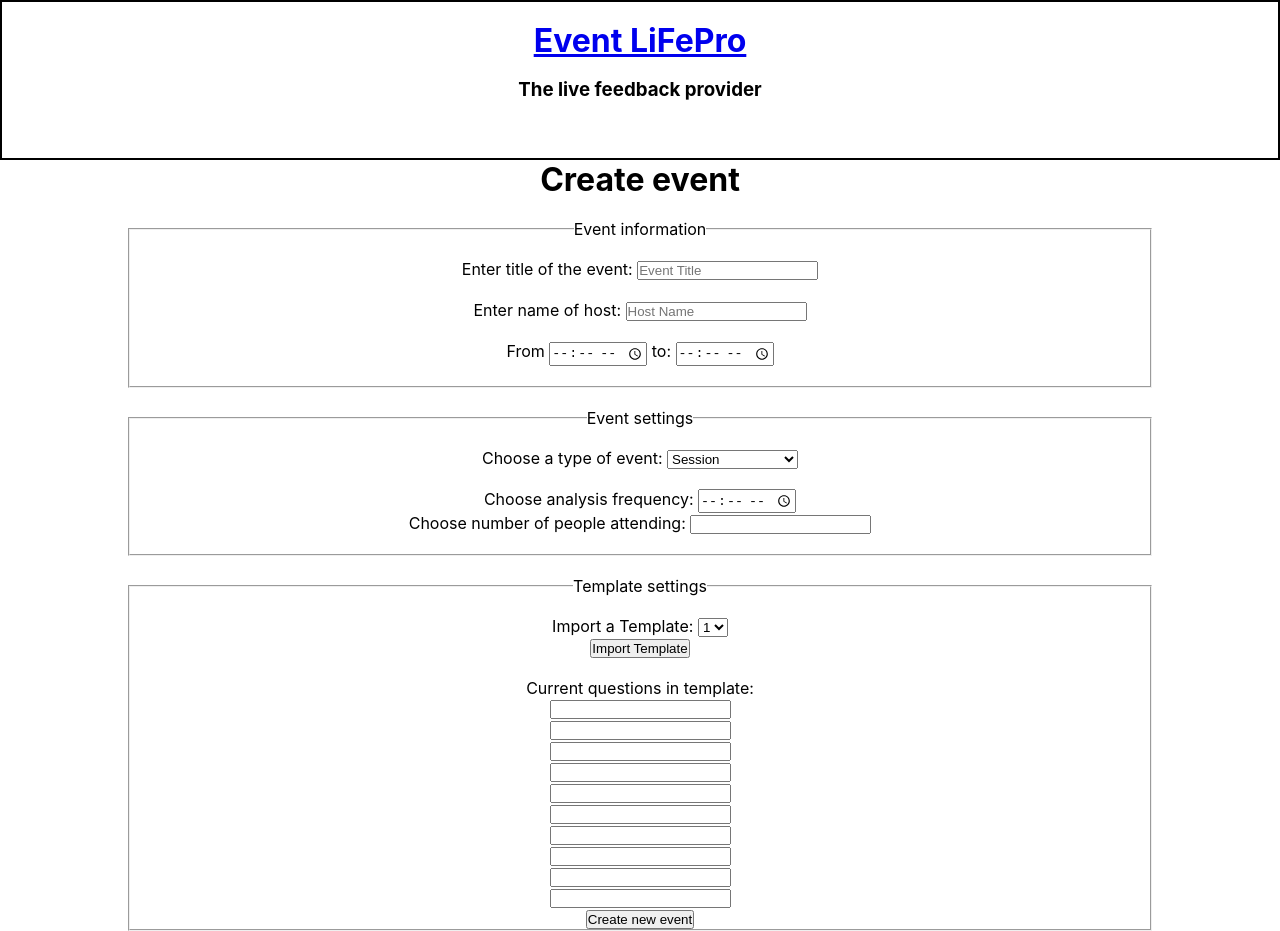
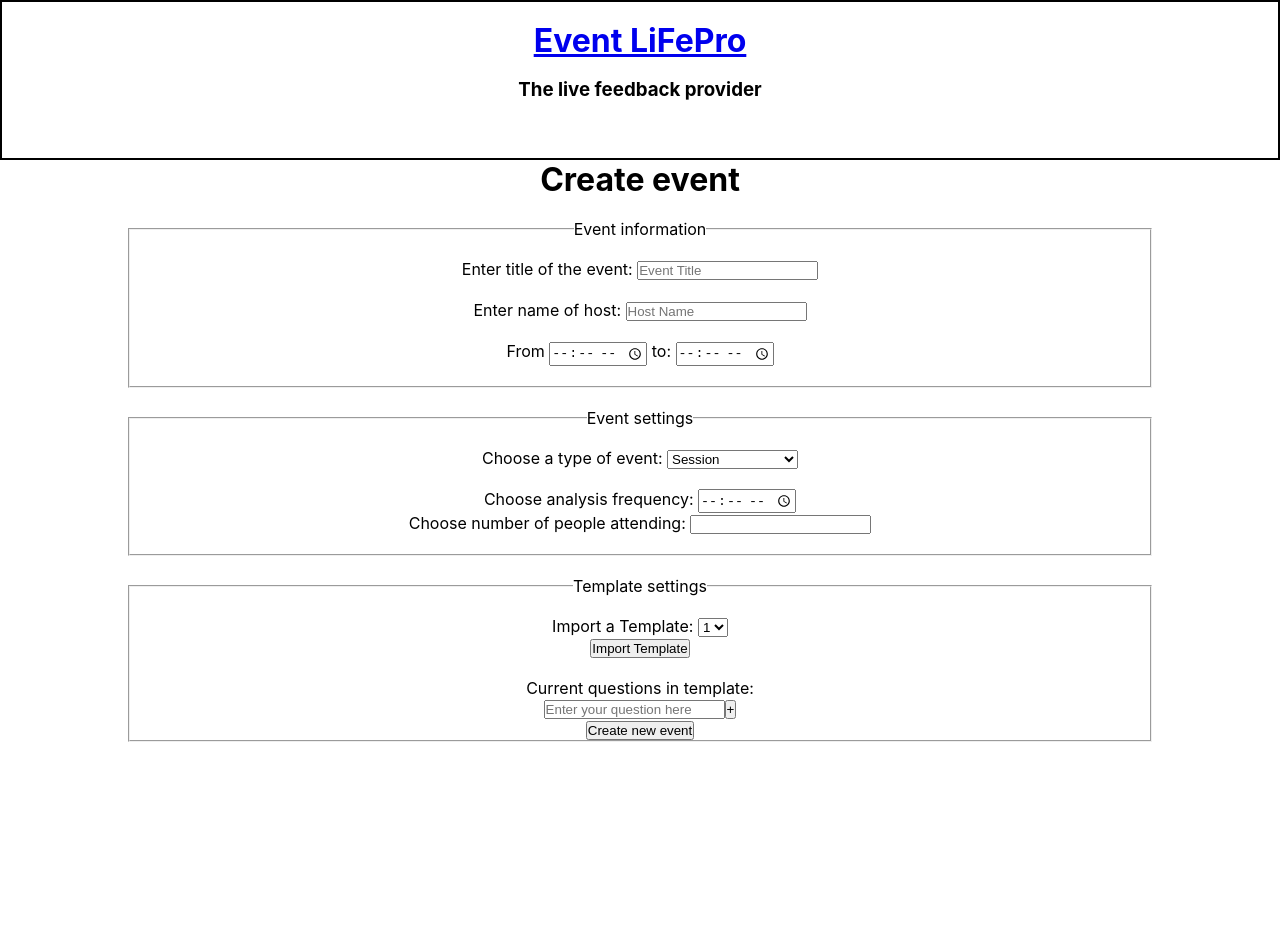
Before and after one commit to Anya-gh/cs261, a React (Create React App) app in the folder event-lifepro/: page /EventCreate in a window 1280 px wide. After the commit the page ends 800 px from the top, so only its background shows below. Built offline with nearby package versions, Linux system fonts and the light colour scheme.

Commit message:
Redo of EventCreate.js, changed Review.js
EventCreate.js now does what it was supposed to do, Review.js now only shows responses when you click the button.

```diff
--- a/event-lifepro/package.json
+++ b/event-lifepro/package.json
@@ -10,6 +10,8 @@
     "react-dom": "^17.0.1",
     "react-router-dom": "^5.2.0",
     "react-scripts": "4.0.2",
+    "react-uuid": "^1.0.2",
+    "uuid": "^8.3.2",
     "web-vitals": "^1.1.0"
   },
   "scripts": {
--- a/event-lifepro/public/index.html
+++ b/event-lifepro/public/index.html
@@ -2,28 +2,12 @@
 <html lang="en">
   <head>
     <meta charset="utf-8" />
-    <link rel="icon" href="%PUBLIC_URL%/favicon.ico" />
     <meta name="viewport" content="width=device-width, initial-scale=1" />
     <meta name="theme-color" content="#000000" />
     <meta
       name="description"
       content="Web site created using create-react-app"
     />
-    <link rel="apple-touch-icon" href="%PUBLIC_URL%/logo192.png" />
-    <!--
-      manifest.json provides metadata used when your web app is installed on a
-      user's mobile device or desktop. See https://developers.google.com/web/fundamentals/web-app-manifest/
-    -->
-    <link rel="manifest" href="%PUBLIC_URL%/manifest.json" />
-    <!--
-      Notice the use of %PUBLIC_URL% in the tags above.
-      It will be replaced with the URL of the `public` folder during the build.
-      Only files inside the `public` folder can be referenced from the HTML.
-
-      Unlike "/favicon.ico" or "favicon.ico", "%PUBLIC_URL%/favicon.ico" will
-      work correctly both with client-side routing and a non-root public URL.
-      Learn how to configure a non-root public URL by running `npm run build`.
-    -->
     <title>Event Live Feedback Provider</title>
   </head>
   <body>
--- a/event-lifepro/src/EventCreate.js
+++ b/event-lifepro/src/EventCreate.js
@@ -1,6 +1,8 @@
 import React, { useState } from "react";
 
 import Head from "./Head";
+import TemplateForm from "./TemplateForm";
+import TemplateQuestionList from "./TemplateQuestionList";
 import Apidev from "./Apidev";
 
 import { Route, Link } from 'react-router-dom';
@@ -13,10 +15,6 @@ function EventCreate() {
     // Need to set the ID of the meeting here
     // This is a placeholder
     const [id, setId] = useState("0");
-
-
-    const [template, setTemplate] = useState();
-
     const [eventTitle, setEventTitle] = useState("");
     const [hostName, setHostName] = useState([]);
     const [startTime, setStartTime] = useState("00:00:00");
@@ -24,6 +22,9 @@ function EventCreate() {
     const [eventType, setEventType] = useState(0);
     const [freqVal, setFreqVal] = useState("00:00:00");
     const [people, setPeople] = useState(0);
+    const [questions, setQuestions] = useState([]);
+    const [newQuestion, setNewQuestion] = useState("");
+    const [length, setLength] = useState("00:00:00");
 
     const updateEventTitle = e => {
         setEventTitle(e.target.value);
@@ -32,7 +33,6 @@ function EventCreate() {
     const updateHostName = e => {
         setHostName(e.target.value);
     };
-
 
     const updatestartTime = e => {
         setStartTime(e.target.value);
@@ -54,78 +54,22 @@ function EventCreate() {
         setPeople(e.target.value);
     }
 
-    {/* This need to be fixed after the DB code is changed*/ }
-    const updateTemplate = e => {
-        setTemplate(Apidev.Query("template", id));
-        updateQuestion1(template.questionArray[0]);
-        updateQuestion2(template.questions[1]);
-        updateQuestion3(template.questions[2]);
-        updateQuestion4(template.questions[3]);
-        updateQuestion5(template.questions[4]);
-        updateQuestion6(template.questions[5]);
-        updateQuestion7(template.questions[6]);
-        updateQuestion8(template.questions[7]);
-        updateQuestion9(template.questions[8]);
-        updateQuestion10(template.questions[9]);
-    };
-
     const updateId = e => {
         setId(e.target.value);
     };
-
-    const [question1, setQuestion1] = useState("");
-    const [question2, setQuestion2] = useState("");
-    const [question3, setQuestion3] = useState("");
-    const [question4, setQuestion4] = useState("");
-    const [question5, setQuestion5] = useState("");
-    const [question6, setQuestion6] = useState("");
-    const [question7, setQuestion7] = useState("");
-    const [question8, setQuestion8] = useState("");
-    const [question9, setQuestion9] = useState("");
-    const [question10, setQuestion10] = useState("");
-
-    const updateQuestion1 = e => {
-        setQuestion1(e.target.value);
-    };
-    const updateQuestion2 = e => {
-        setQuestion2(e.target.value);
-    };
-    const updateQuestion3 = e => {
-        setQuestion3(e.target.value);
-    };
-    const updateQuestion4 = e => {
-        setQuestion4(e.target.value);
-    };
-    const updateQuestion5 = e => {
-        setQuestion5(e.target.value);
-    };
-    const updateQuestion6 = e => {
-        setQuestion6(e.target.value);
-    };
-    const updateQuestion7 = e => {
-        setQuestion7(e.target.value);
-    };
-    const updateQuestion8 = e => {
-        setQuestion8(e.target.value);
-    };
-    const updateQuestion9 = e => {
-        setQuestion9(e.target.value);
-    };
-    const updateQuestion10 = e => {
-        setQuestion10(e.target.value);
-    };
-
-    const [length, setLength] = useState("00:00:00");
 
     const updateLength = e => {
         setLength(endTime - startTime);
     };
 
+    const updateTemplate = e => {
+
+    };
+
     const createEvent = e => {
         updateLength();
-        var descriptionArray=new Array(question1,question2,question3,question4,question5,question6,question7,question8,question9,question10);
+        /*var descriptionArray=new Array(question1,question2,question3,question4,question5,question6,question7,question8,question9,question10);
         var empty = new Array();
-        /*
         Apidev.createNewSession(eventTitle, people, freqVal, length, startTime, empty, descriptionArray)
         */
     };
@@ -196,27 +140,8 @@ function EventCreate() {
 
                     {/* Current Questions */}
                     <label>Current questions in template:</label>
-                    <br></br>
-                    <input onChange={updateQuestion1} name="question1string" id="question1string" type="text" placeholder={question1}></input>
-                    <br></br>
-                    <input onChange={updateQuestion2} name="question2string" id="question2string" type="text" placeholder={question2}></input>
-                    <br></br>
-                    <input onChange={updateQuestion3} name="question3string" id="question3string" type="text" placeholder={question3}></input>
-                    <br></br>
-                    <input onChange={updateQuestion4} name="question4string" id="question4string" type="text" placeholder={question4}></input>
-                    <br></br>
-                    <input onChange={updateQuestion5} name="question5string" id="question5string" type="text" placeholder={question5}></input>
-                    <br></br>
-                    <input onChange={updateQuestion6} name="question6string" id="question6string" type="text" placeholder={question6}></input>
-                    <br></br>
-                    <input onChange={updateQuestion7} name="question7string" id="question7string" type="text" placeholder={question7}></input>
-                    <br></br>
-                    <input onChange={updateQuestion8} name="question8string" id="question8string" type="text" placeholder={question8}></input>
-                    <br></br>
-                    <input onChange={updateQuestion9} name="question9string" id="question9string" type="text" placeholder={question9}></input>
-                    <br></br>
-                    <input onChange={updateQuestion10} name="question10string" id="question10string" type="text" placeholder={question10}></input>
-                    <br></br>
+                    <TemplateForm questions={questions} setQuestions={setQuestions} newQuestion={newQuestion} setNewQuestion={setNewQuestion}/>
+                    <TemplateQuestionList questions={questions} setQuestions={setQuestions}/>
                     <button onClick={createEvent}>Create new event</button>
                 </fieldset>
             </section>
--- a/event-lifepro/src/QuestionResponse.js
+++ b/event-lifepro/src/QuestionResponse.js
@@ -2,10 +2,17 @@ import { useState, useEffect } from 'react';
 import React from 'react';
 
 const QuestionResponse = ({question, answers}) => {
+
+    const [toggle, setToggle] = useState(false);
+
+    const toggleResponses = () => {
+        setToggle(!toggle);
+    };
+
     return(
         <div>
-            <h1>{question}</h1>
-            {answers.map((answer, index) => (
+            <button onClick={toggleResponses}>{question}</button>
+            {toggle && answers.map((answer, index) => (
                 <h2 key={index}>{answer[1]} : {answer[0]}</h2>
             ))}
         </div>
--- a/event-lifepro/src/Review.js
+++ b/event-lifepro/src/Review.js
@@ -58,13 +58,12 @@ function Review({ match }) {
     */
 
     return(
-        console.log(testData),
         /*<div className="Review">
             {questionResponses.length > 0 && questionResponses.map(qR => (
                 <QuestionResponse key={qR} question={qR[0].description} answers={qR[1]}/>
             ))}
         </div>*/
-        <div className="Review">
+        <div>
             {testData.map(qR => (
                 <QuestionResponse key={qR} question={qR[0]} answers={qR[1]}/>
             ))}
--- /dev/null
+++ b/event-lifepro/src/TemplateForm.js
@@ -0,0 +1,25 @@
+import React from 'react';
+import uuid from 'react-uuid';
+import Template from './Template';
+
+const TemplateForm = ( {questions, setQuestions, newQuestion, setNewQuestion} ) => {
+    const newQuestionHandler = e => {
+        setNewQuestion(e.target.value);
+    }
+
+    const submitQuestionHandler = e => {
+        e.preventDefault();
+        setQuestions([
+            ...questions, {description: newQuestion, id: uuid()}
+        ]);
+        setNewQuestion("");
+    }
+    return (
+        <div>
+            <input value={newQuestion} onChange={newQuestionHandler} type="text" placeholder="Enter your question here"/>
+            <button onClick={submitQuestionHandler} type="submit">+</button>
+        </div>
+    )
+};
+
+export default TemplateForm;
--- /dev/null
+++ b/event-lifepro/src/TemplateQuestion.js
@@ -0,0 +1,17 @@
+import React from 'react';
+
+const TemplateQuestion = ( {question, questions, setQuestions} ) => {
+
+    const deleteHandler = () => {
+        setQuestions(questions.filter(el => el.id !== question.id));
+    }
+
+    return (
+        <div>
+            <li>{question.description}</li>
+            <button onClick={deleteHandler}>-</button>
+        </div>
+    );
+};
+
+export default TemplateQuestion;
--- /dev/null
+++ b/event-lifepro/src/TemplateQuestionList.js
@@ -0,0 +1,17 @@
+import React from 'react';
+import TemplateQuestion from "./TemplateQuestion";
+import uuid from 'react-uuid';
+
+const TemplateQuestionList = ( {questions, setQuestions} ) => {
+    return (
+        <div>
+            <ul>
+                {questions.map(question => (
+                    <TemplateQuestion key={question.id} question={question} questions={questions} setQuestions={setQuestions}/>
+                ))}
+            </ul>
+        </div>
+    );
+};
+
+export default TemplateQuestionList;
```
Also changed, not shown: event-lifepro/src/Feedback.js (+26 -4 lines), 1 other file (tests, documents, lock files or other folders).
